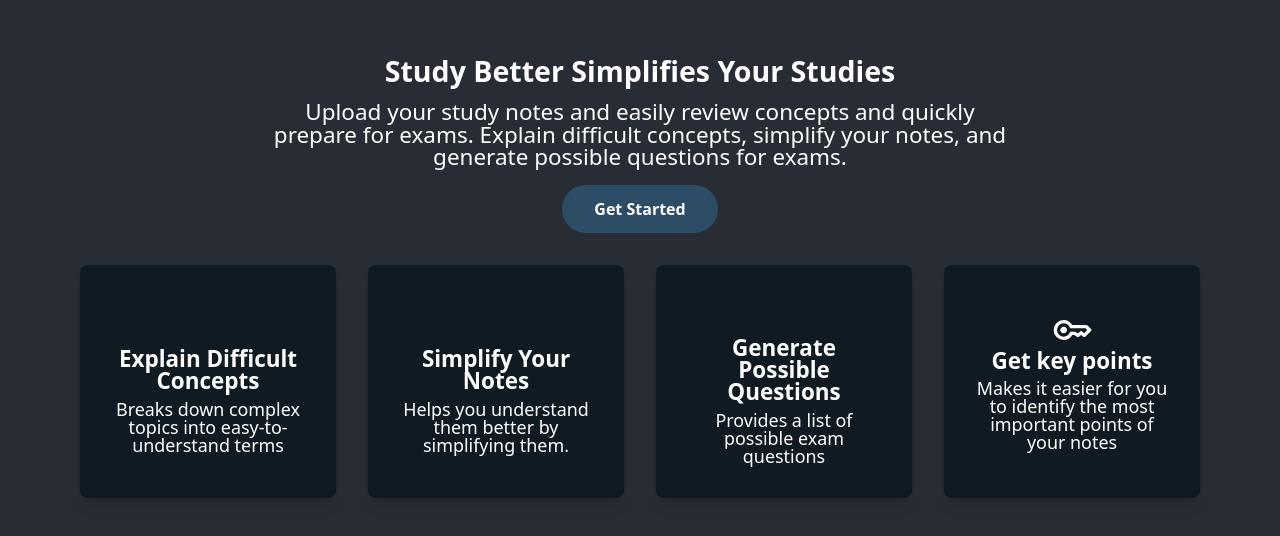
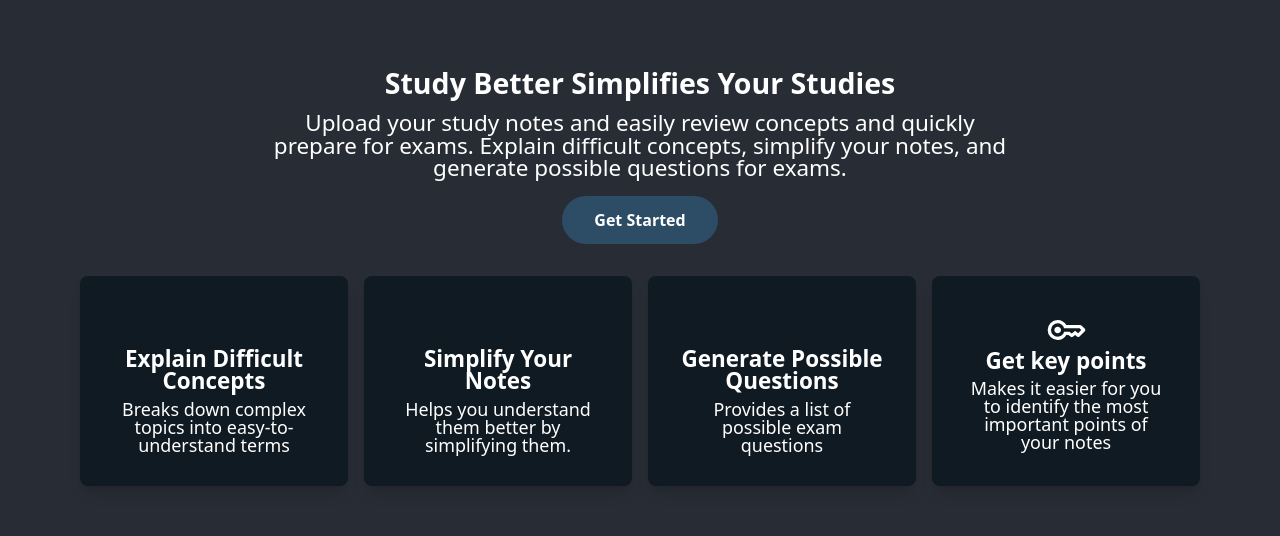
Before and after one commit to Dun-sin/StudyBetter, a Next.js app: page / in a window 1280 px wide. Shown: the part 126-662 px from the top of the page. Built offline with nearby package versions, Linux system fonts and the light colour scheme; some icons are missing.

Commit message:
feat: minor changes

```diff
--- a/components/Image/index.tsx
+++ b/components/Image/index.tsx
@@ -147,7 +147,7 @@ const SubmitImageNotes = ({
 					console.error(err);
 					setErrorMessage({
 						state: true,
-						message: 'Oops! Something went wrongs',
+						message: 'Oops! Something went wrong',
 					});
 					setIsLoading(false);
 				});
--- a/pages/index.tsx
+++ b/pages/index.tsx
@@ -46,7 +46,7 @@ export default function Home() {
 						Get Started
 					</Link>
 				</div>
-				<div className='mt-8 grid max-w-6xl grid-cols-1 gap-3 px-4 md:grid-cols-4 md:gap-8'>
+				<div className='mt-8 grid max-w-6xl grid-cols-1 gap-2 px-4 md:grid-cols-4 md:gap-4'>
 					<Card
 						icon='icon-park-outline:concept-sharing'
 						header='Explain Difficult Concepts'
```
